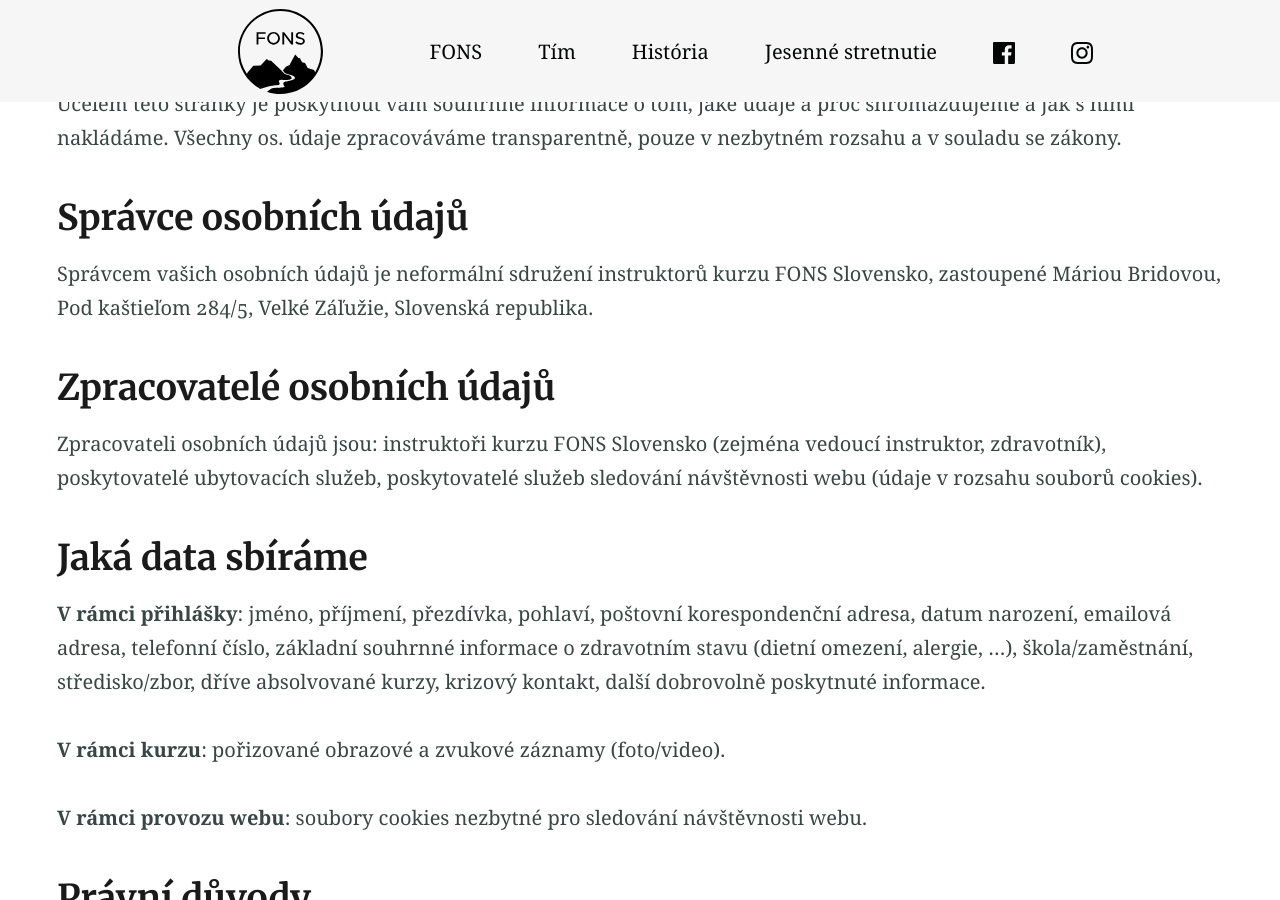
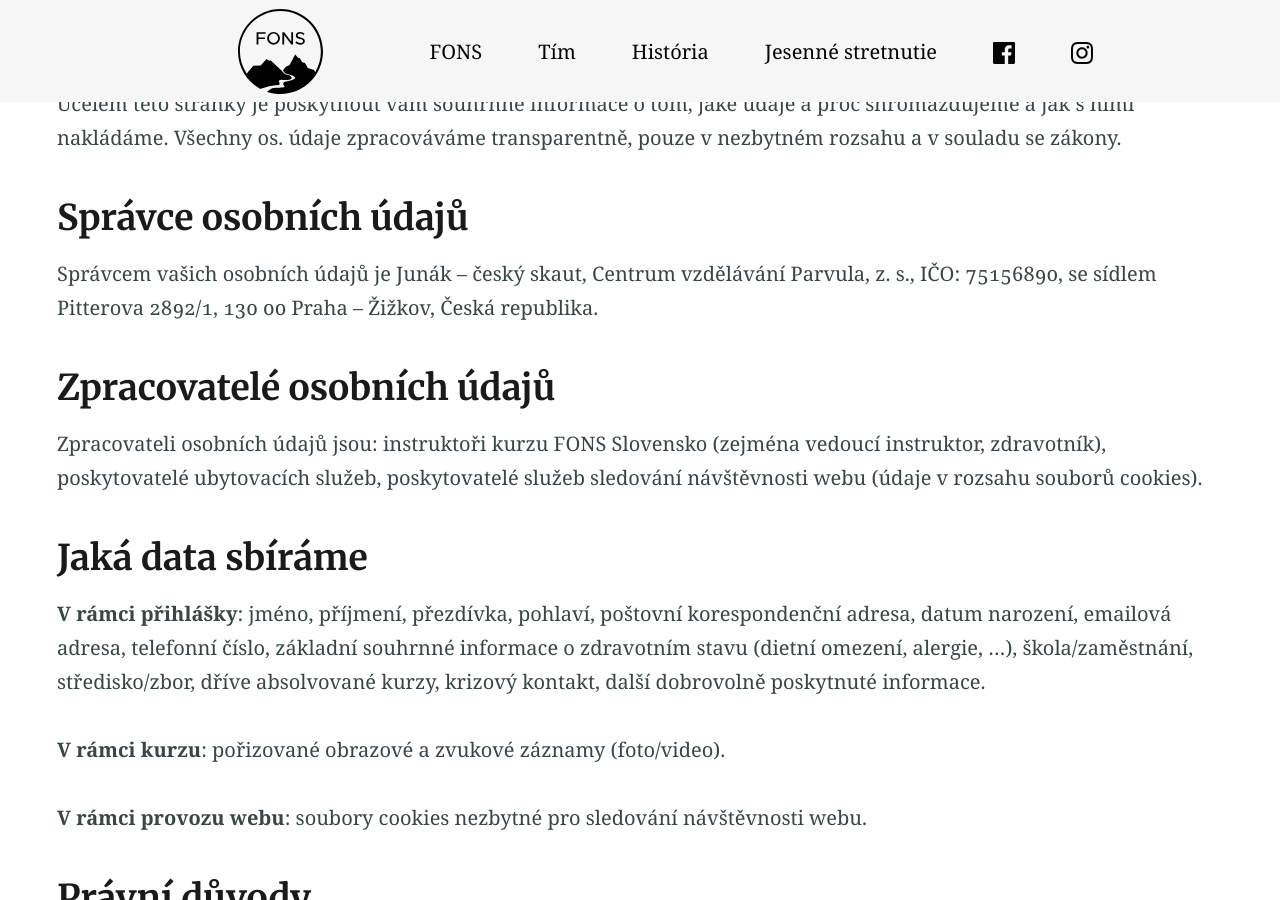
Before and after one commit to fonssk/fonssk.github.io, a Jekyll site: the page built from gdpr.md, in a window 1280 px wide and 900 px high, scrolled down 339 px. Built offline with Jekyll 4.4.1, drawn with Linux system fonts in a browser that asks for light colours; some of the changed text lies outside the part shown.

Commit message:
Update gdpr

```diff
--- a/gdpr.md
+++ b/gdpr.md
@@ -8,7 +8,7 @@ feature_image: "/assets/images/gdpr/cover.jpg"
 Účelem této stránky je poskytnout vám souhrnné informace o tom, jaké údaje a proč shromažďujeme a jak s nimi nakládáme. Všechny os. údaje zpracováváme transparentně, pouze v nezbytném rozsahu a v souladu se zákony.
 
 ## Správce osobních údajů
-Správcem vašich osobních údajů je neformální sdružení instruktorů kurzu FONS Slovensko, zastoupené Máriou Bridovou, Pod kaštieľom 284/5, Velké Záľužie, Slovenská republika.
+Správcem vašich osobních údajů je Junák – český skaut, Centrum vzdělávání Parvula, z. s., IČO: 75156890, se sídlem Pitterova 2892/1, 130 00 Praha – Žižkov, Česká republika.
 
 ## Zpracovatelé osobních údajů
 Zpracovateli osobních údajů jsou: instruktoři kurzu FONS Slovensko (zejména vedoucí instruktor, zdravotník), poskytovatelé ubytovacích služeb, poskytovatelé služeb sledování návštěvnosti webu (údaje v rozsahu souborů cookies).
```
Also changed, not shown: other parts of gdpr.md (+1 -1 lines).
